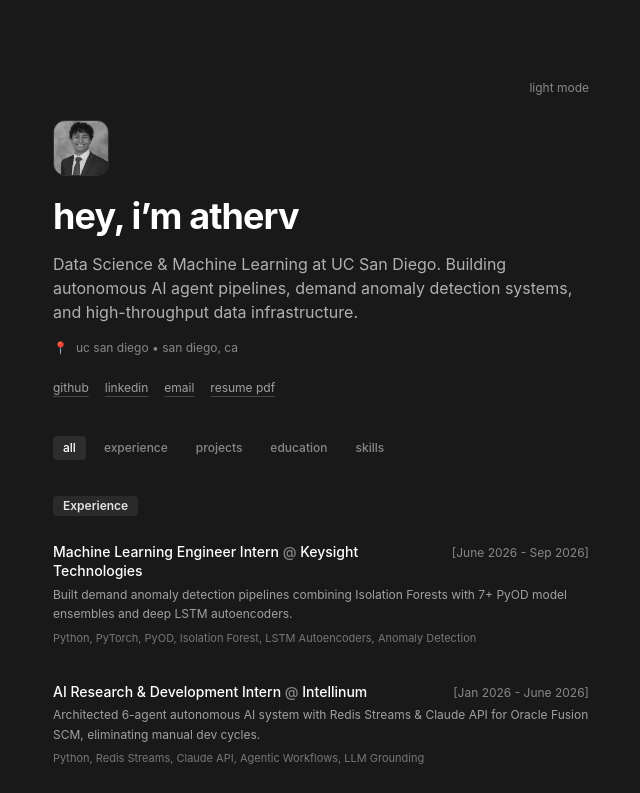
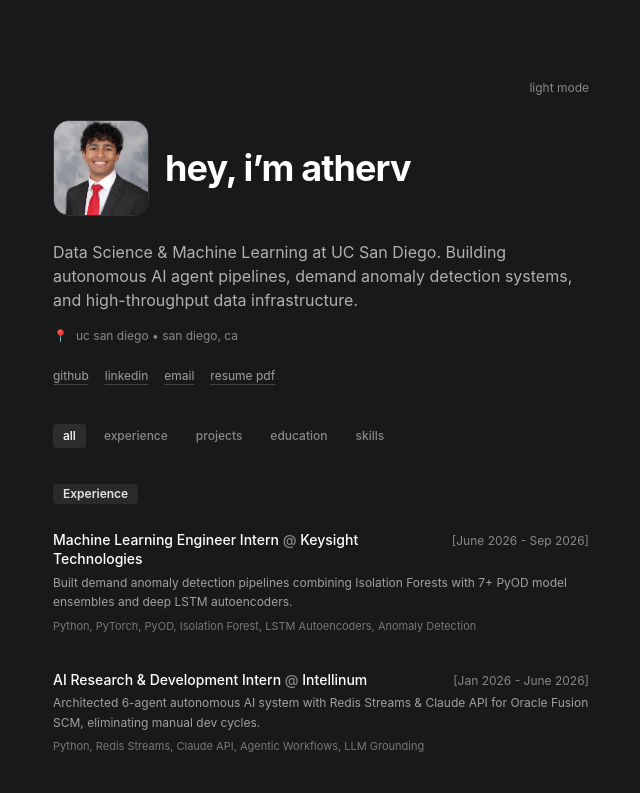
Before and after one commit to athervvidhate/portfolio, a React (Vite) app: page / in a window 1280 px wide. Shown: the top 793 px of the page, without its empty margins (319-959 px from the left). Built offline with nearby package versions, Linux system fonts and the light colour scheme.

Commit message:
Position full-color avatar inline with hero heading with custom padding

```diff
--- a/src/Portfolio.tsx
+++ b/src/Portfolio.tsx
@@ -153,18 +153,17 @@ export default function Portfolio() {
               </button>
             </div>
 
-            {/* Avatar (Option 2: Grayscale to Color on Hover) */}
-            <div className="mb-5">
+            {/* Avatar & Hero Text Inline */}
+            <div className="flex items-center gap-3.5 sm:gap-4 mb-6">
               <img
                 src="/photo.jpeg"
                 alt="Atherv Vidhate"
-                className="w-14 h-14 rounded-xl object-cover border border-[#333333] dark:border-[#333333] grayscale contrast-[0.95] opacity-85 hover:grayscale-0 hover:opacity-100 transition-all duration-300 ease-out"
+                className="w-20 h-20 sm:w-24 sm:h-24 rounded-2xl object-cover border border-[#333333] dark:border-[#333333] shrink-0"
               />
+              <h1 className="text-3xl sm:text-4xl font-bold tracking-tight text-[#111111] dark:text-[#ffffff]">
+                hey, i’m atherv
+              </h1>
             </div>
-
-            <h1 className="text-3xl sm:text-4xl font-bold tracking-tight text-[#111111] dark:text-[#ffffff] mb-4">
-              hey, i’m atherv
-            </h1>
 
             <p className="text-sm sm:text-base leading-relaxed text-[#444444] dark:text-[#b0b0b0] mb-4">
               Data Science &amp; Machine Learning at UC San Diego. Building autonomous AI agent pipelines, demand anomaly detection systems, and high-throughput data infrastructure.
```
